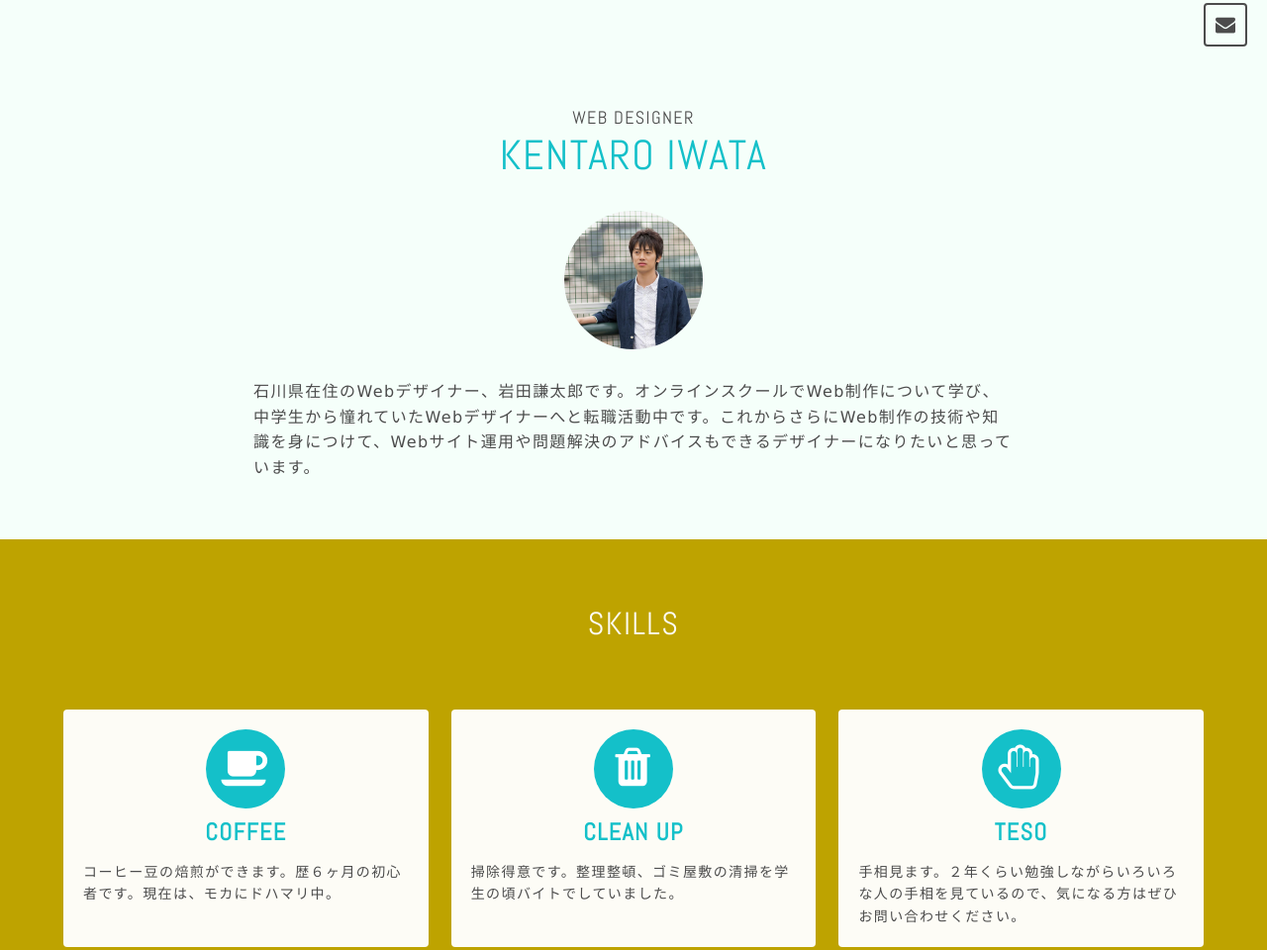
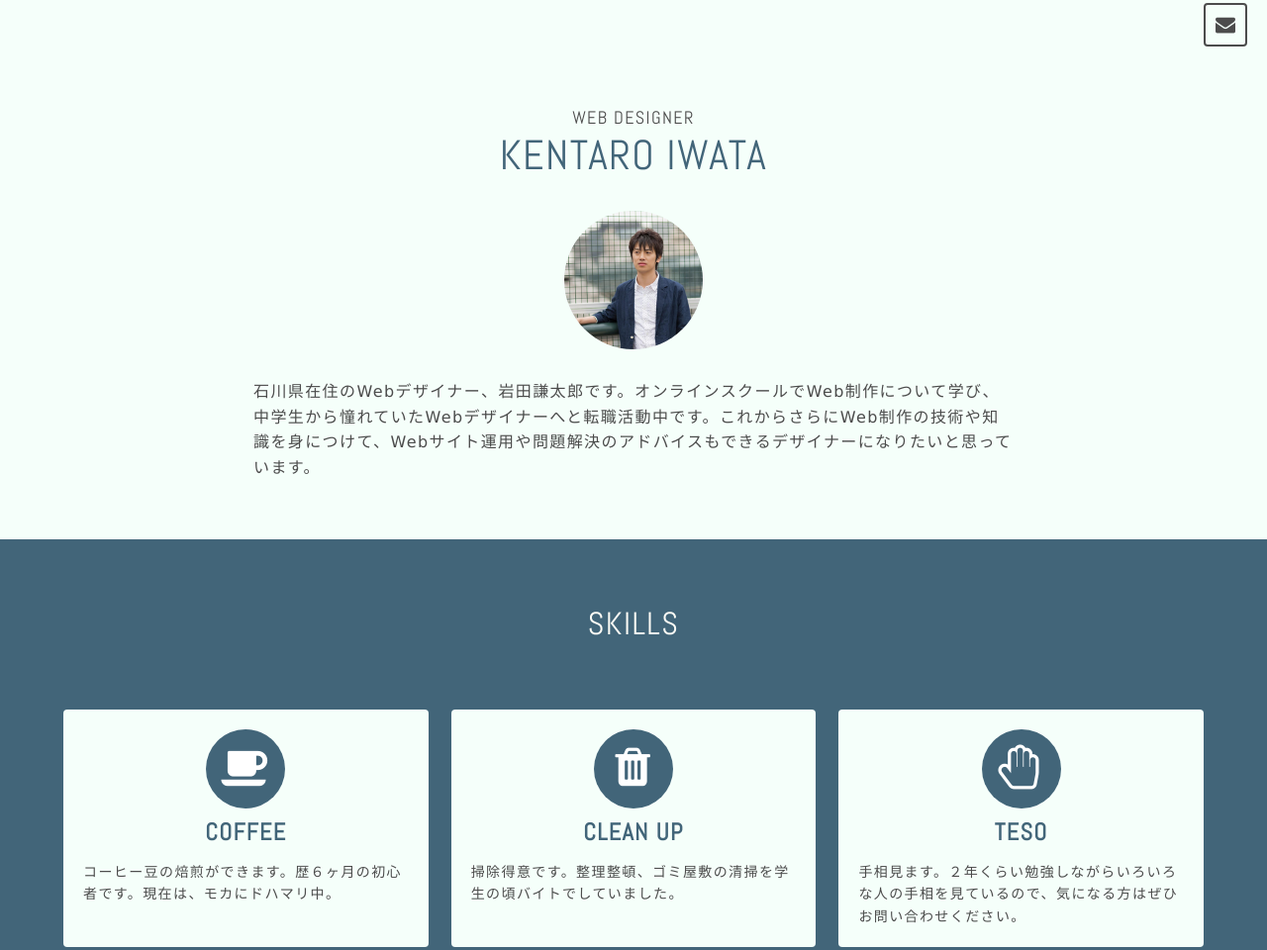
Before and after one commit to hikidashi/hikidashi.github.io, a plain HTML site: page index.html in a window 1280 px wide. Shown: the part 17-977 px from the top of the page at 99% size. Drawn offline with nearby package versions, Linux system fonts and the light colour scheme.

Commit message:
second commit

```diff
--- a/css/style.css
+++ b/css/style.css
@@ -135,7 +135,7 @@ header .site-title span
 
     display: block;
 
-    color: #14c0c9;
+    color: #426579;
 }
 header .profile-icon
 {
@@ -169,7 +169,7 @@ section h2
 
 #skills
 {
-    background-color: #bea300;
+    background-color: #426579;
 }
 #skills .container
 {
@@ -195,7 +195,7 @@ section h2
     -webkit-border-radius: 4px;
        -moz-border-radius: 4px;
             border-radius: 4px;
-    background-color: #fdfcf6;
+    background-color: #f5fffa;
 }
 #skills i
 {
@@ -216,7 +216,7 @@ section h2
     -webkit-border-radius: 50%;
        -moz-border-radius: 50%;
             border-radius: 50%;
-    background-color: #14c0c9;
+    background-color: #426579;
 }
 #skills h3
 {
@@ -226,7 +226,7 @@ section h2
 
     margin-bottom: 10px;
 
-    color: #14c0c9;
+    color: #426579;
 }
 
 #works
@@ -310,7 +310,7 @@ section h2
     -webkit-border-radius: 4px;
        -moz-border-radius: 4px;
             border-radius: 4px;
-    background-color: #14c0c9;
+    background-color: #426579;
 }
 #works .works-box a .works-box-inner .button-readmore:hover
 {
@@ -382,7 +382,7 @@ section h2
     -webkit-border-radius: 50%;
        -moz-border-radius: 50%;
             border-radius: 50%;
-    background-color: #14c0c9;
+    background-color: #426579;
 }
 #contact ul a:hover
 {
@@ -398,5 +398,5 @@ footer
     text-align: center;
 
     color: #fff;
-    background-color: #bea300;
+    background-color: #426579;
 }
```
